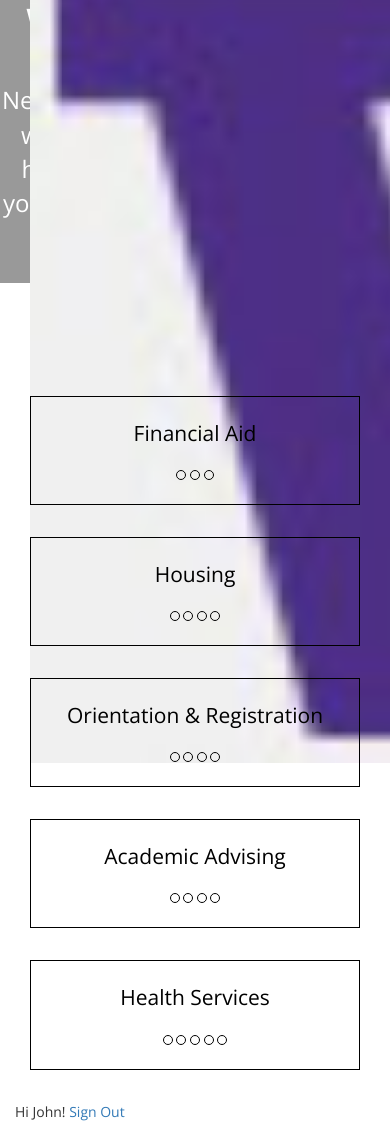
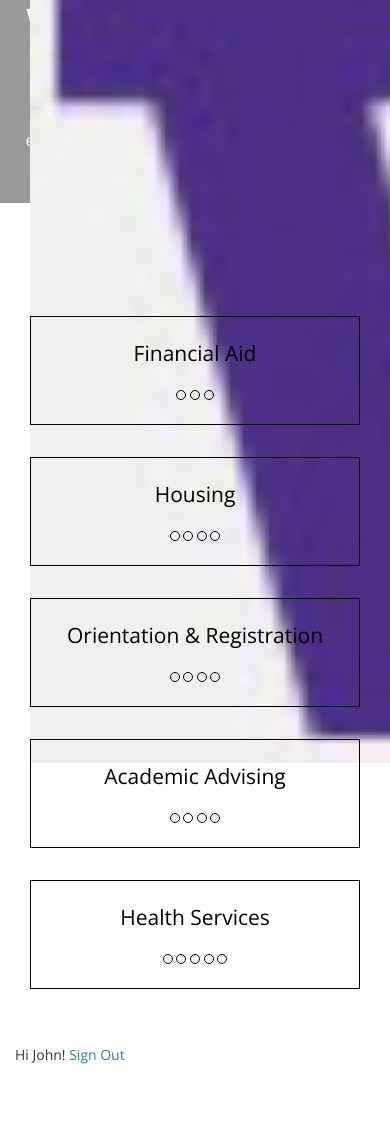
Before and after one commit to cKellyDesign/de-labrynth, a website: page _build/Index.html in a window 390 px wide. Shown: the part 97-1229 px from the top of the page. After the commit the page ends 1172 px from the top, so only its background shows below. Drawn offline with nearby package versions, Linux system fonts and the light colour scheme; files that its build step writes are made by us from their sources; files whose address does not match are found by name.

Commit message:
some other mobile font size and spacing issues

```diff
--- a/_app/scss/styles.scss
+++ b/_app/scss/styles.scss
@@ -31,6 +31,11 @@ $green : #7cd322;
       max-width: 1000px;
       font-size: 24px;
       //text-align: center;
+
+      @media (max-width: 425px) {
+        font-size: 16px;
+        padding: 0 24px;
+      }
     }
   }
 }
@@ -83,6 +88,7 @@ $green : #7cd322;
 
 .profile_container.footer_container {
   display: none;
+  margin-top: 24px;
 
   @media (max-width: 426px) {
     display: block;
@@ -194,6 +200,9 @@ $green : #7cd322;
 }
 #page_conditional_section {
 
+  @media (max-width: 425px) {
+    margin-bottom: 24px;
+  }
 }
 
 .conditional_item {
```
Also changed, not shown: _build/styles/styles.css, 1 other file.
